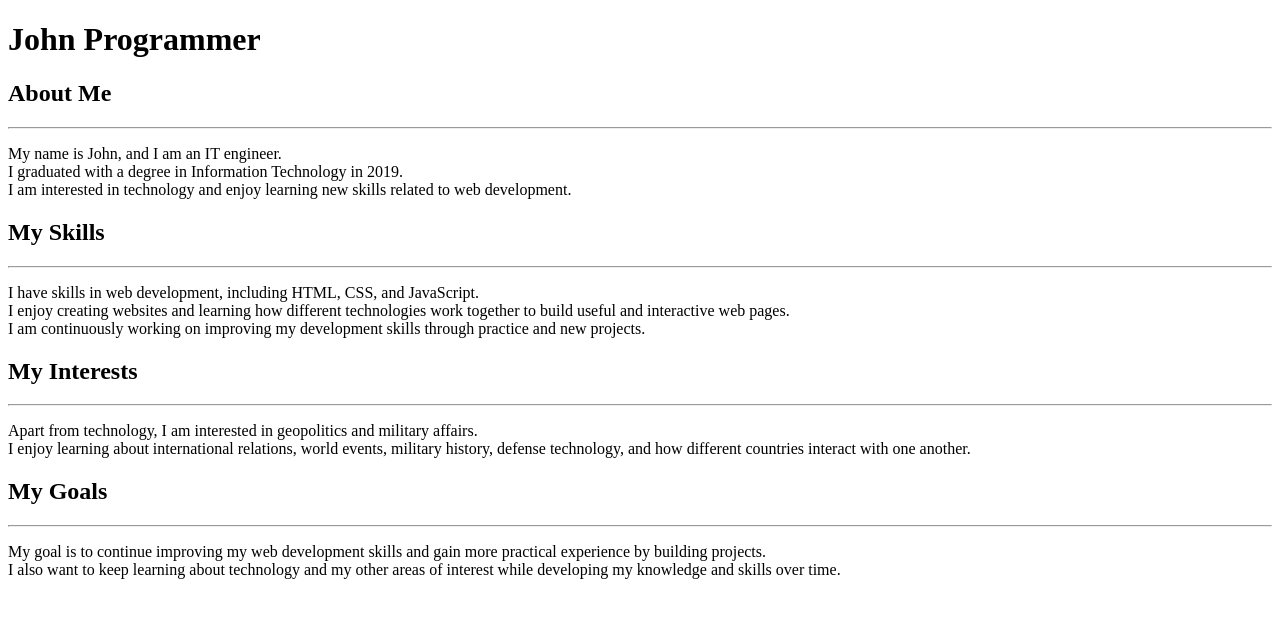
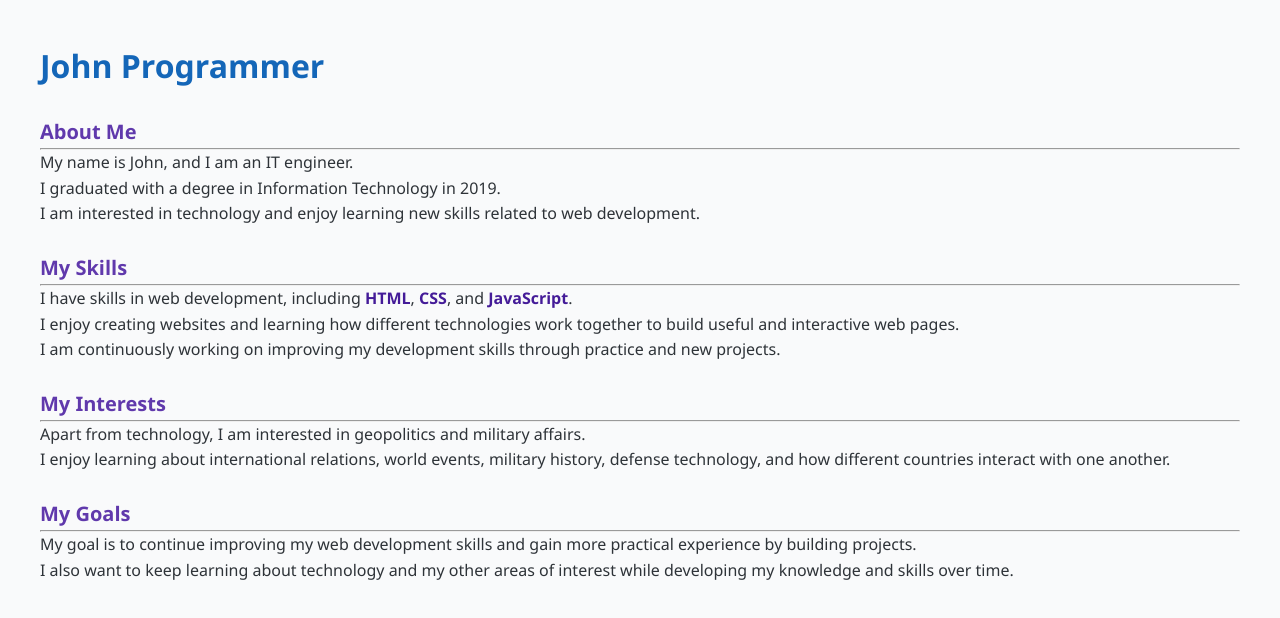
Before and after one commit to coder0898/learning_web_developement, a plain HTML site: page intro_page/index.html in a window 1280 px wide. Drawn offline with Linux system fonts and the light colour scheme.

Commit message:
Css Day 3: Applied basic css to html intro page

```diff
--- a/intro_page/index.html
+++ b/intro_page/index.html
@@ -4,6 +4,7 @@
     <meta charset="UTF-8" />
     <meta name="viewport" content="width=device-width, initial-scale=1.0" />
     <title>Project 1: Intro Page</title>
+    <link rel="stylesheet" href="style.css" />
   </head>
   <body>
     <h1>John Programmer</h1>
@@ -21,8 +22,9 @@
       <h2>My Skills</h2>
       <hr />
       <p>
-        I have skills in web development, including HTML, CSS, and
-        JavaScript.<br />
+        I have skills in web development, including
+        <span class="skill">HTML</span>, <span class="skill">CSS</span>, and
+        <span class="skill">JavaScript</span>.<br />
         I enjoy creating websites and learning how different technologies work
         together to build useful and interactive web pages.<br />
         I am continuously working on improving my development skills through
--- /dev/null
+++ b/intro_page/style.css
@@ -0,0 +1,40 @@
+* {
+  margin: 0;
+  padding: 0;
+  /* box-sizing: border-box; Good practice */
+  font-family: "Segoe UI", Tahoma, Geneva, Verdana, sans-serif;
+}
+
+body {
+  background-color: hsl(
+    210,
+    20%,
+    98%
+  ); /* Softer, slightly cooler neutral background */
+  color: hsl(
+    210,
+    10%,
+    20%
+  ); /* Dark gray body text instead of harsh pure black */
+  line-height: 1.6; /* Comfortable reading space for paragraphs */
+  padding: 40px; /* Give the page some breathing room */
+}
+
+h1 {
+  font-size: 32px;
+  color: hsl(210, 80%, 40%); /* A more professional, sophisticated deep blue */
+  font-weight: 700;
+  margin-bottom: 20px;
+}
+
+h2 {
+  font-size: 20px;
+  color: hsl(260, 50%, 45%); /* A softer, muted purple */
+  font-weight: 600;
+  margin-top: 25px;
+}
+
+.skill {
+  font-weight: 700;
+  color: hsl(260, 70%, 35%);
+}
```
